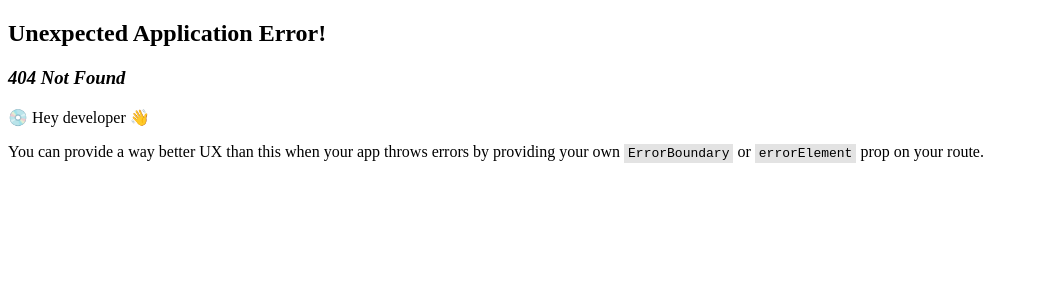
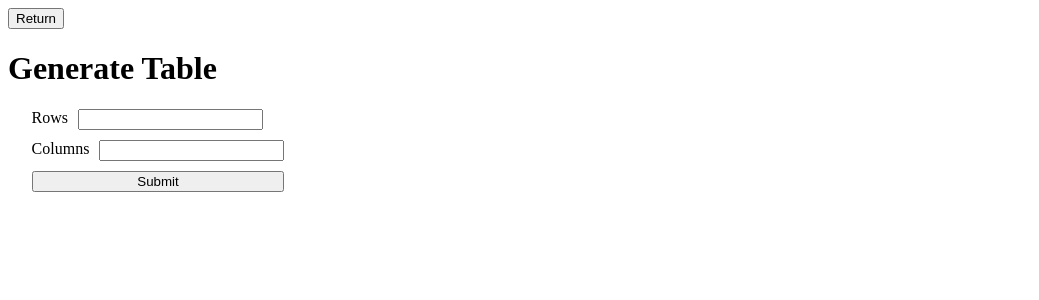
Before and after one commit to LucasdRossi/great-front-end, a React (Vite) app: page /generate-table in a window 1280 px wide. Before the commit this address had no page. Shown: the top 300 px of the page, without its empty margins (0-1039 px from the left). Built offline with nearby package versions, Linux system fonts and the light colour scheme.

Commit message:
generate table component

```diff
--- /dev/null
+++ b/src/pages/GenerateTable/components/GenerateTable/GenerateTable.tsx
@@ -0,0 +1,56 @@
+import { useState } from "react";
+import "./generate-table.css";
+
+export default function GenerateTable() {
+  const [rows, setRows] = useState<number>();
+  const [columns, setColumns] = useState<number>();
+
+  const handleSubmit: React.FormEventHandler<HTMLFormElement> = (event) => {
+    event.preventDefault();
+
+    const inputs = event.currentTarget.elements;
+
+    const rowsElement = inputs.namedItem("rows") as HTMLInputElement;
+    const columnsElement = inputs.namedItem("columns") as HTMLInputElement;
+
+    if (rowsElement.value && columnsElement.value) {
+      setRows(Number(rowsElement.value));
+      setColumns(Number(columnsElement.value));
+    }
+  };
+
+  return (
+    <div className="generate-table">
+      <form onSubmit={handleSubmit} className="generate-table__form">
+        <div className="generate-table__input">
+          <label htmlFor="rows">Rows</label>
+          <input type="number" id="rows" name="rows" min={1} />
+        </div>
+        <div className="generate-table__input">
+          <label htmlFor="columns">Columns</label>
+          <input type="number" id="columns" name="columns" min={1} />
+        </div>
+        <button type="submit" className="generate-table__button">
+          Submit
+        </button>
+      </form>
+      {rows && columns && (
+        <table className="generate-table__table">
+          <tbody>
+            {Array.from({ length: rows }, () => 0).map((_, row) => (
+              <tr key={row}>
+                {Array.from({ length: columns }, () => 0).map((_, col) => (
+                  <td key={col}>
+                    {col % 2 === 0
+                      ? rows * col + (row + 1)
+                      : rows * (col + 1) - row}
+                  </td>
+                ))}
+              </tr>
+            ))}
+          </tbody>
+        </table>
+      )}
+    </div>
+  );
+}
--- /dev/null
+++ b/src/pages/GenerateTable/components/GenerateTable/generate-table.css
@@ -0,0 +1,32 @@
+.generate-table {
+  display: flex;
+  flex-direction: column;
+  align-items: center;
+  max-width: 300px;
+  gap: 1rem;
+}
+
+.generate-table__form {
+  display: flex;
+  flex-direction: column;
+  gap: 10px;
+}
+
+.generate-table__input {
+  display: flex;
+  flex-direction: row;
+  gap: 10px;
+}
+
+.generate-table__table tbody td {
+  min-width: 1rem;
+  padding: 8px;
+  text-align: center;
+}
+
+table,
+th,
+td {
+  border: 1px solid black;
+  border-collapse: collapse;
+}
--- /dev/null
+++ b/src/pages/GenerateTable/components/GenerateTable/index.ts
@@ -0,0 +1 @@
+export { default } from "./GenerateTable";
--- /dev/null
+++ b/src/pages/GenerateTable/index.tsx
@@ -0,0 +1,13 @@
+import { withHeader } from "../../components/Header";
+import GenerateTable from "./components/GenerateTable";
+
+function GenerateTablePage() {
+  return (
+    <main>
+      <h1>Generate Table</h1>
+      <GenerateTable />
+    </main>
+  );
+}
+
+export default withHeader(GenerateTablePage);
--- a/src/router.tsx
+++ b/src/router.tsx
@@ -4,6 +4,7 @@ import Main from "./pages/Main";
 import Tabs from "./pages/Tabs";
 import Accordion from "./pages/Accordion";
 import FlightBooker from "./pages/FlightBooker";
+import GenerateTable from "./pages/GenerateTable";
 
 interface Route {
   title?: string;
@@ -36,6 +37,13 @@ export const routes: Routes = {
     },
     title: "Flight Booker",
   },
+  generateTable: {
+    config: {
+      path: "/generate-table",
+      element: <GenerateTable />,
+    },
+    title: "Generate Table",
+  },
 };
 
 const router = createBrowserRouter(
```
